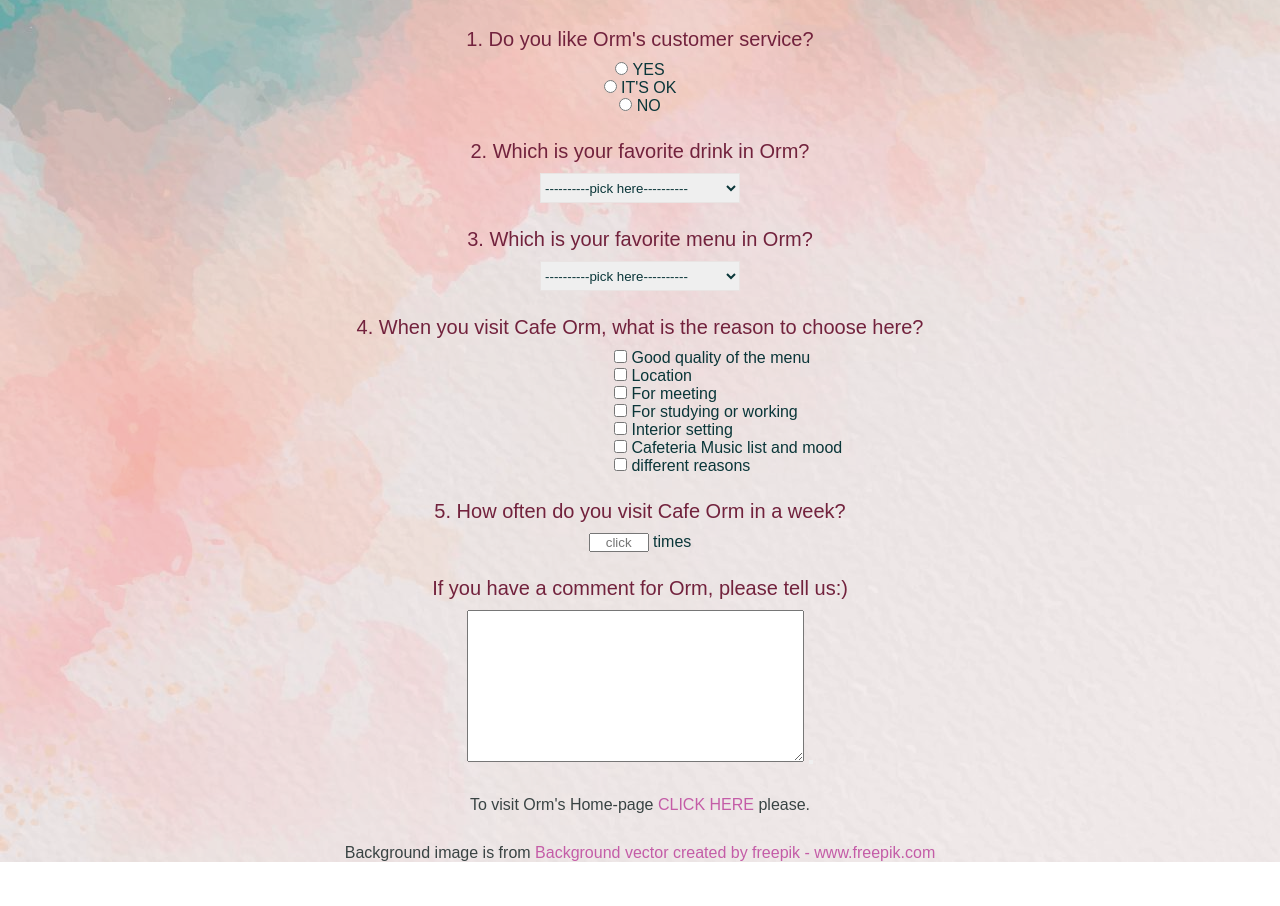
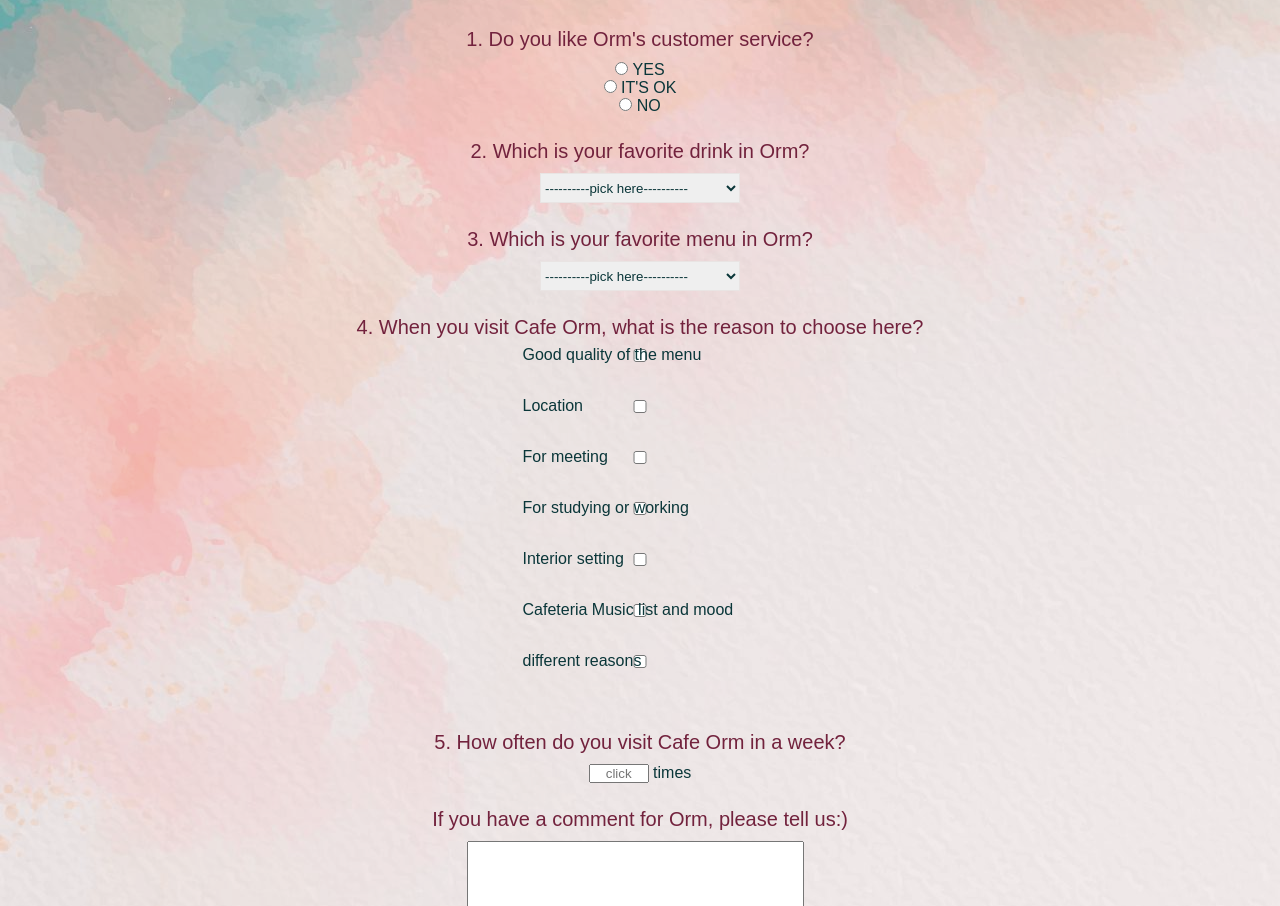
Before and after one commit to LeaHaelin/FCC_Survey-form, a plain HTML site: page index.html in a window 1280 px wide. Shown: the part 439-1345 px from the top of the page. Before the commit the page ends 1301 px from the top, so only its background shows below. Drawn offline with Linux system fonts and the light colour scheme; a web font is replaced by a local one.

Commit message:
remove script

```diff
--- a/index.html
+++ b/index.html
@@ -4,10 +4,6 @@
     <meta charset="UTF-8" />
     <meta http-equiv="X-UA-Compatible" content="IE=edge" />
     <meta name="viewport" content="width=device-width, initial-scale=1.0" />
-    <script
-      src="https://cdn.freecodecamp.org/testable-projects-fcc/v1/bundle.js"
-      defer
-    ></script>
     <link rel="stylesheet" href="styles.css" />
     <title>Survey_form</title>
   </head>
@@ -81,13 +77,14 @@
                         4. When you visit Cafe Orm, what is the reason to choose here?
                     </p>
                     <div class="box4">
+                        <div class="box4__inner">
                             <input
                             type="checkbox"
                             id="food-quality"
                             name="food-quality"
-                        value="food-quality"
-                    />
+                            value="food-quality"/>
                             <label for="food-quality" class="label">Good quality of the menu</label><br />
+
                             <input
                                 type="checkbox"
                                 id="location"
@@ -115,6 +112,8 @@
                             <label for="music" class="label">Cafeteria Music list and mood</label><br />
                             <input type="checkbox" id="different" name="different" value="different" />
                             <label for="different" class="label">different reasons</label><br />
+                        </div>
+
                     </div>
                     <p class="question__p">5. How often do you visit Cafe Orm in a week?</p>
                     <input type="number" id="number" min="0" max="7" class="number-bar" placeholder="click">
--- a/styles.css
+++ b/styles.css
@@ -101,17 +101,36 @@ footer {
   color: rgb(57, 67, 67);
 }
 
+.box4 {
+  position: relative;
+}
+.box4__inner {
+  position: relative;
+}
 @media (min-width: 760px) {
   .form-structure {
     text-align: center;
   }
 
-  .box4{
-      text-align: left;
-      width: 380px;
-      position: relative;
-      left: 34em;
+  .box4 {
+    position: relative;
+  }
 
+  .box4__inner {
+    width: 280px;
+    margin: 0 auto;
+    display: flex;
+    flex-direction: column;
+    /* height: 150px; */
+    position: relative;
   }
+
+  .box4__inner label {
+    position: relative;
+    bottom: 16px;
+    width: 235px;
+    margin: 0 auto;
+    text-align: start;
+    height: 20px;
   }
 }
```
Lines whose indentation alone changed are shown as unchanged.
